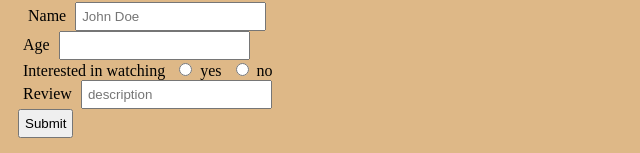
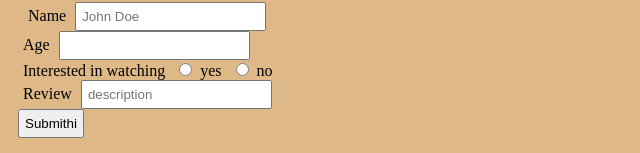
Before and after one commit to Nithu27/Responsive-Web-page, a plain HTML site: page index.html in a window 1280 px wide. Shown: the part 1384-1537 px from the top of the page, 0-640 px from the left. Drawn offline with Linux system fonts and the light colour scheme.

Commit message:
July 4 Changes

```diff
--- a/index.html
+++ b/index.html
@@ -82,7 +82,7 @@
         <label for="review">Review</label>
         <input type="text" name="review" placeholder="description">
         <br>
-        <button type ="submit">Submit</button>
+        <button type ="submit">Submithi</button>
         <br>
     </forms>
 
```
